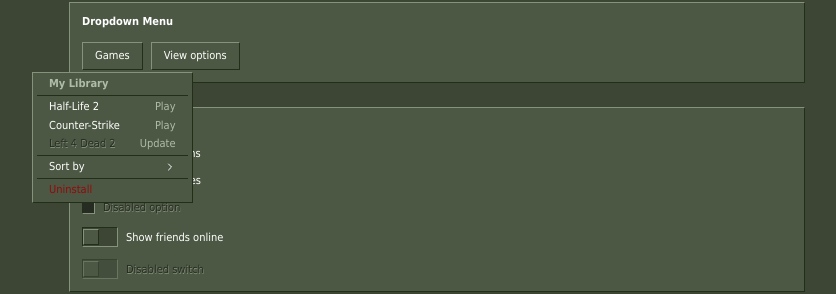
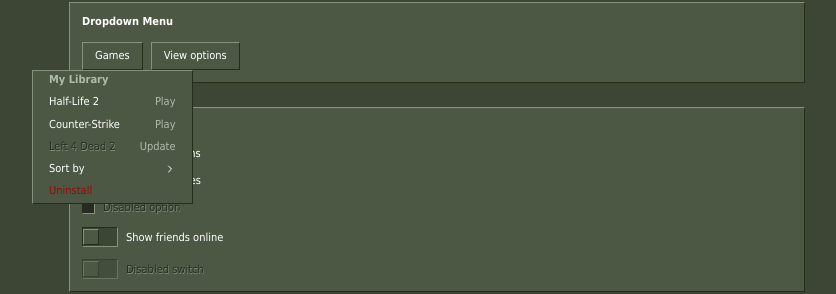
Before and after one commit to OnlyNinjaGear/go2003, a Next.js app: page / in a window 1280 px wide. Both pictures are taken after a click on the button "Games". Shown: the part 152-446 px from the top of the page, without its empty margins (203-1039 px from the left). Built offline with nearby package versions, Linux system fonts and the light colour scheme.

Commit message:
auto: dropdown-menu.tsx

```diff
--- a/registry/steam2003/ui/dropdown-menu.tsx
+++ b/registry/steam2003/ui/dropdown-menu.tsx
@@ -33,7 +33,7 @@ function DropdownMenuTrigger({
 
 function DropdownMenuContent({
   className,
-  sideOffset = 2,
+  sideOffset = 0,
   ...props
 }: React.ComponentProps<typeof DropdownMenuPrimitive.Content>) {
   return (
@@ -42,7 +42,7 @@ function DropdownMenuContent({
         data-slot="dropdown-menu-content"
         sideOffset={sideOffset}
         className={cn(
-          "z-50 min-w-[8rem] overflow-hidden bevel-out bg-panel py-0.5 outline-none",
+          "z-50 min-w-8 overflow-hidden bevel-out bg-panel outline-none",
           className
         )}
         {...props}
@@ -74,7 +74,7 @@ function DropdownMenuItem({
       data-inset={inset}
       data-variant={variant}
       className={cn(
-        "relative flex cursor-default items-center gap-2 px-4 py-0.5 outline-none select-none",
+        "relative flex cursor-default items-center gap-2 px-4 py-1 outline-none select-none",
         "focus:bg-primary focus:text-primary-foreground",
         "data-[disabled]:pointer-events-none data-[disabled]:text-[var(--panel-pressed)] data-[disabled]:[text-shadow:0.5px_0.5px_0px_var(--border-light)]",
         "data-[variant=destructive]:text-destructive data-[variant=destructive]:focus:bg-destructive data-[variant=destructive]:focus:text-destructive-foreground",
@@ -181,7 +181,7 @@ function DropdownMenuSeparator({
   return (
     <DropdownMenuPrimitive.Separator
       data-slot="dropdown-menu-separator"
-      className={cn("my-0.5 h-px bg-border-dark mx-1", className)}
+      className={cn("h-0.5 mx-2 [background:var(--border-dark)_0_0/100%_50%_no-repeat,var(--border-light)_0_100%/100%_50%_no-repeat]", className)}
       {...props}
     />
   )
@@ -241,7 +241,7 @@ function DropdownMenuSubContent({
     <DropdownMenuPrimitive.SubContent
       data-slot="dropdown-menu-sub-content"
       className={cn(
-        "z-50 min-w-[8rem] overflow-hidden bevel-out bg-panel py-0.5 outline-none",
+        "z-50 min-w-[8rem] overflow-hidden bevel-out bg-panel outline-none",
         className
       )}
       {...props}
```
